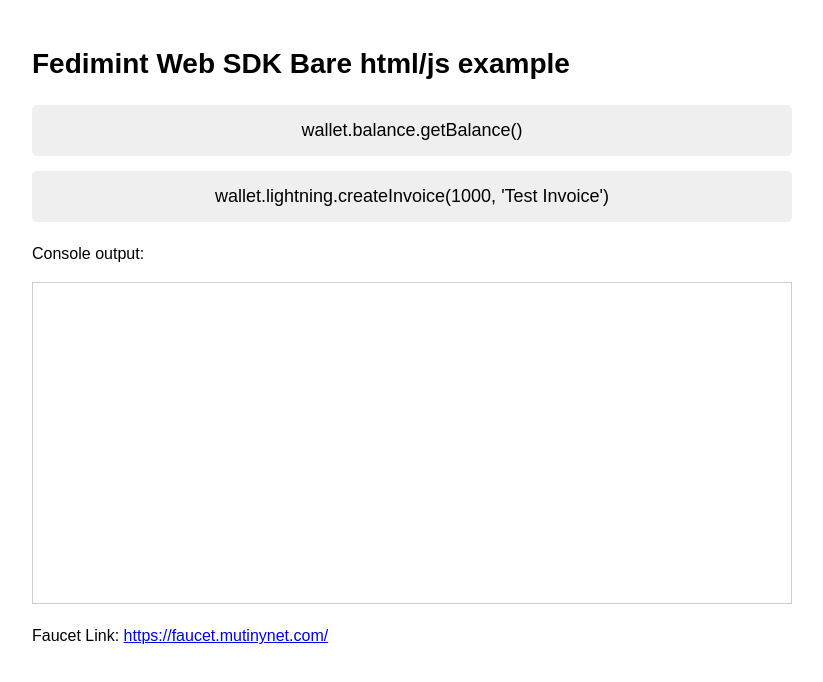
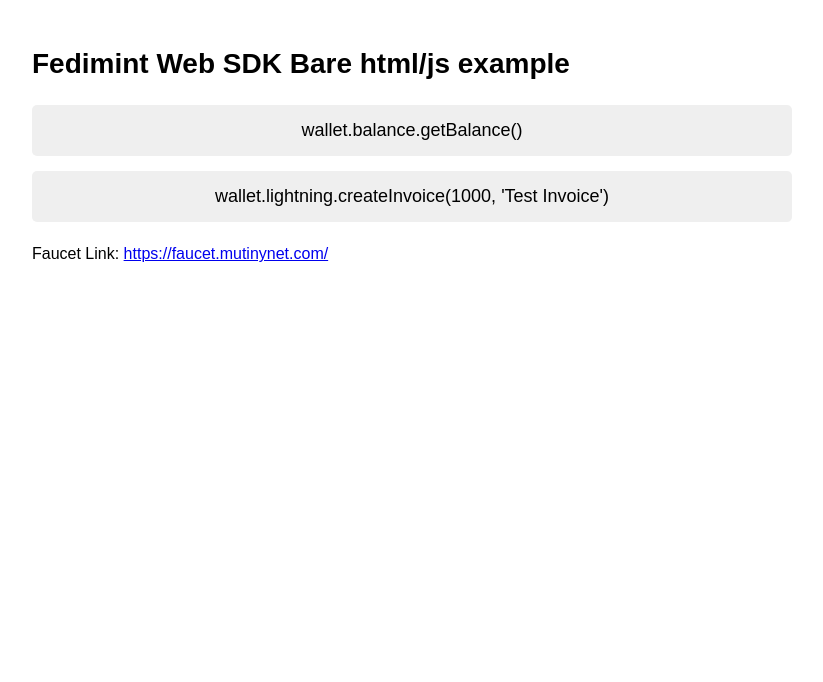
Before and after one commit to supertestnet/fedimint-web-sdk-demo, a plain HTML site: page index.html in a window 1280 px wide. Shown: the whole page, without its empty margins (228-1051 px from the left). Drawn offline with Linux system fonts and the light colour scheme; no server answers.

Commit message:
Update index.html

```diff
--- a/index.html
+++ b/index.html
@@ -15,8 +15,6 @@
       <button id="getBalance">wallet.balance.getBalance()</button>
       <button id="createInvoice">wallet.lightning.createInvoice(1000, 'Test Invoice')</button>
     </div>
-    <p>Console output:</p>
-    <div id="console"></div>
     <p>Faucet Link: <a href="https://faucet.mutinynet.com/" target="_blank">https://faucet.mutinynet.com/</a></p>
   </div>
 
```
